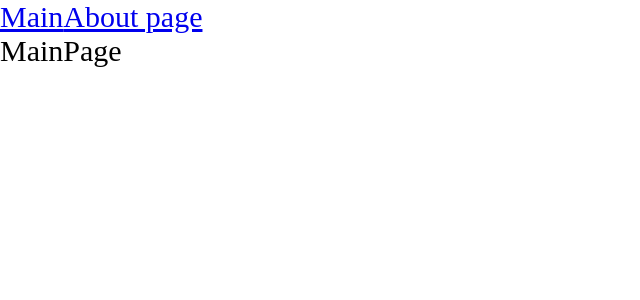
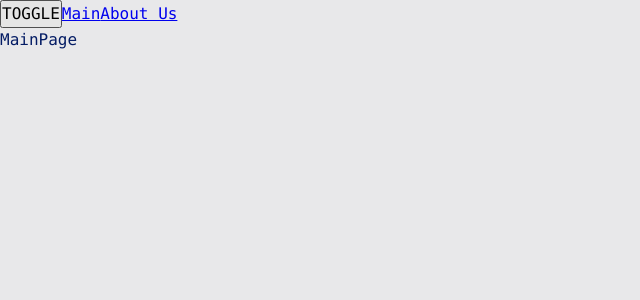
Before and after one commit to Chewie94/react-advanced, a React app: page / in a window 1280 px wide. Shown: the top 300 px of the page, without its empty margins (0-640 px from the left). Built offline with nearby package versions, Linux system fonts and the light colour scheme.

Commit message:
feat: 1-7 add theme

```diff
--- a/src/App.tsx
+++ b/src/App.tsx
@@ -1,14 +1,18 @@
-import React, { Suspense } from 'react';
+import React, {Suspense} from 'react';
 import {Link, Route, Routes} from 'react-router-dom';
-import './index.scss';
+import './styles/index.scss';
 import {AboutPageAsync} from "./pages/AboutPage/AboutPage.async";
 import {MainPageAsync} from "./pages/MainPage/MainPage.async";
+import {useTheme} from "./theme/useTheme";
 
 const App = () => {
+    const {theme, toggleTheme} = useTheme();
+
     return (
-        <div className="app">
+        <div className={`app ${theme}`}>
+            <button onClick={toggleTheme}>TOGGLE</button>
             <Link to={'/'}>Main</Link>
-            <Link to={'/about'}>About page</Link>
+            <Link to={'/about'}>About Us</Link>
             <Suspense fallback={<div>Loading...</div>}>
                 <Routes>
                     <Route path={'/about'} element={<AboutPageAsync />} />
--- a/src/index.scss
+++ /dev/null
@@ -1,9 +0,0 @@
-* {
-    margin: 0;
-    padding: 0;
-    box-sizing: border-box;
-}
-
-.app {
-    font-size: 30px;
-}
--- a/src/index.tsx
+++ b/src/index.tsx
@@ -1,10 +1,13 @@
 import {render} from "react-dom";
 import App from "./App";
 import {BrowserRouter} from "react-router-dom";
+import ThemeProvider from "./theme/ThemeProvider";
 
 render(
     <BrowserRouter>
-        <App />
+        <ThemeProvider>
+            <App />
+        </ThemeProvider>
     </BrowserRouter>,
     document.getElementById('root')
 )
--- /dev/null
+++ b/src/styles/index.scss
@@ -0,0 +1,13 @@
+@import "reset";
+@import "variables/global";
+@import "themes/normal";
+@import "themes/dark";
+
+.app {
+    font: var(--font-m);
+
+    background: var(--bg-color);
+    color: var(--primary-color);
+
+    min-height: 100vh;
+}
--- /dev/null
+++ b/src/styles/reset.scss
@@ -0,0 +1,14 @@
+* {
+    margin: 0;
+    padding: 0;
+    box-sizing: border-box;
+}
+
+input,
+button,
+textarea,
+select {
+    margin: 0;
+
+    font: inherit;
+}
--- /dev/null
+++ b/src/styles/themes/dark.scss
@@ -0,0 +1,6 @@
+.app.dark {
+    --bg-color: #090949;
+
+    --primary-color: #049604;
+    --secondary-color: #04ff04;
+}
--- /dev/null
+++ b/src/styles/themes/normal.scss
@@ -0,0 +1,6 @@
+:root {
+    --bg-color: #e8e8ea;
+
+    --primary-color: #041c65;
+    --secondary-color: #0449e0;
+}
--- /dev/null
+++ b/src/styles/variables/global.scss
@@ -0,0 +1,11 @@
+:root {
+    --font-family-main: Consolas, 'Times New Roman', Serif;
+
+    --font-size-m: 16px;
+    --font-line-m: 24px;
+    --font-m: var(--font-size-m) / var(--font-line-m) var(--font-family-main);
+
+    --font-size-l: 24px;
+    --font-line-l: 32px;
+    --font-l: var(--font-size-l) / var(--font-line-l) var(--font-family-main);
+}
--- /dev/null
+++ b/src/theme/ThemeContext.ts
@@ -0,0 +1,15 @@
+import {createContext} from "react";
+
+export enum Theme {
+    LIGHT = 'light',
+    DARK = 'dark'
+}
+
+export interface ThemeContextProps {
+    theme?: Theme;
+    setTheme?: (theme: Theme) => void
+}
+
+export const ThemeContext = createContext<ThemeContextProps>({})
+
+export const LOCAL_STORAGE_THEME_KEY = 'theme';
--- /dev/null
+++ b/src/theme/ThemeProvider.tsx
@@ -0,0 +1,21 @@
+import React, {FC, useMemo, useState} from 'react';
+import {LOCAL_STORAGE_THEME_KEY, Theme, ThemeContext} from './ThemeContext';
+
+const defaultTheme = localStorage.getItem(LOCAL_STORAGE_THEME_KEY) as Theme || Theme.LIGHT;
+
+const ThemeProvider: FC = ({children}) => {
+    const [theme, setTheme] = useState<Theme>(defaultTheme);
+
+    const defaultProps = useMemo(() => ({
+        theme: theme,
+        setTheme: setTheme,
+    }), [theme])
+
+    return (
+        <ThemeContext.Provider value={defaultProps}>
+            {children}
+        </ThemeContext.Provider>
+    );
+};
+
+export default ThemeProvider;
--- /dev/null
+++ b/src/theme/useTheme.ts
@@ -0,0 +1,22 @@
+import {LOCAL_STORAGE_THEME_KEY, Theme, ThemeContext} from "./ThemeContext";
+import {useContext} from "react";
+
+interface UseThemeResult {
+    toggleTheme: () => void;
+    theme: Theme;
+}
+
+export function useTheme(): UseThemeResult {
+    const {theme, setTheme} = useContext(ThemeContext);
+
+    const toggleTheme = () => {
+        const newTheme = theme === Theme.DARK ? Theme.LIGHT : Theme.DARK
+        setTheme(newTheme);
+        localStorage.setItem(LOCAL_STORAGE_THEME_KEY, newTheme);
+    }
+
+    return {
+        theme,
+        toggleTheme,
+    }
+}
```
Also changed, not shown: 1 other file (tests, documents, lock files or other folders).
